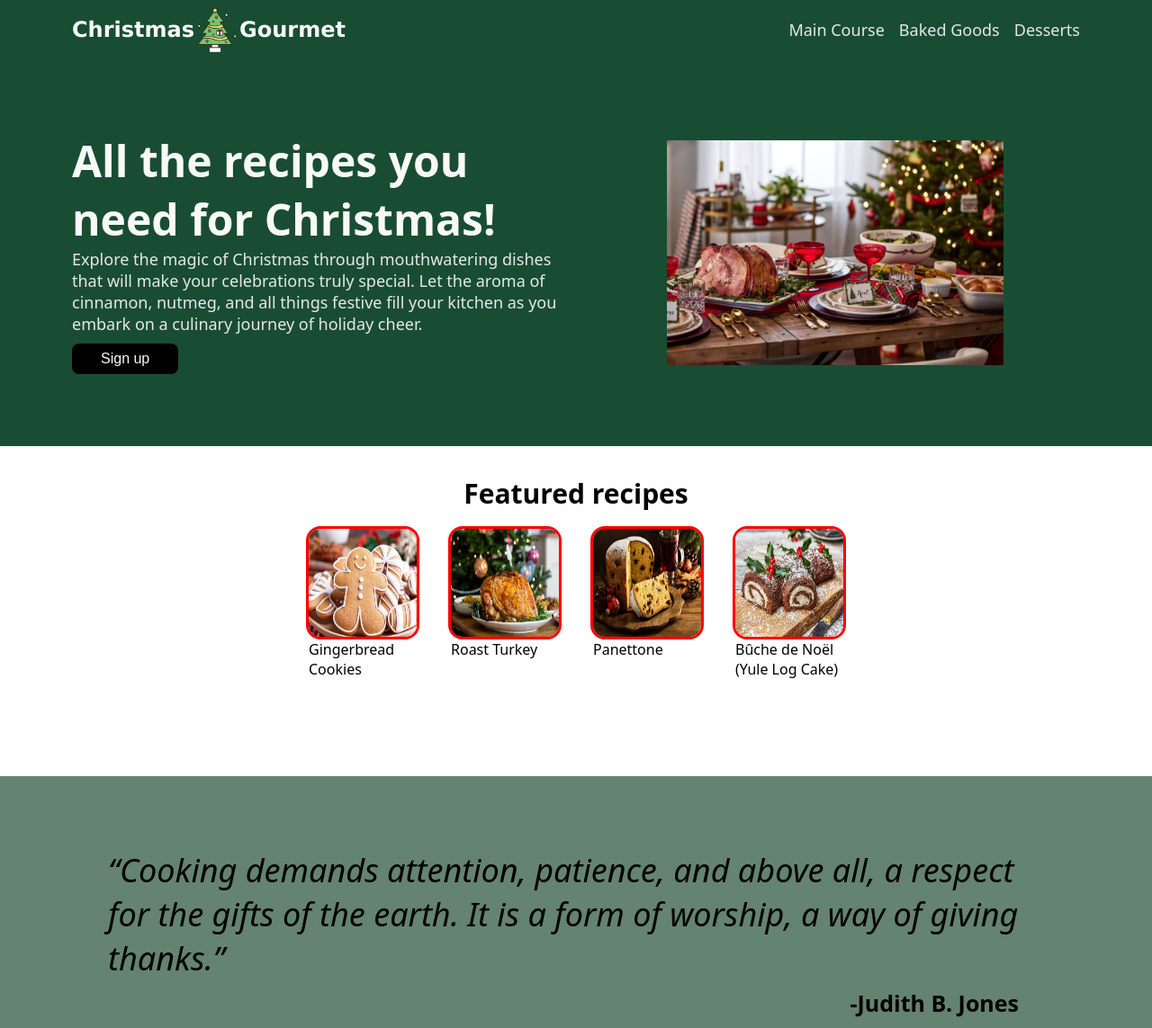
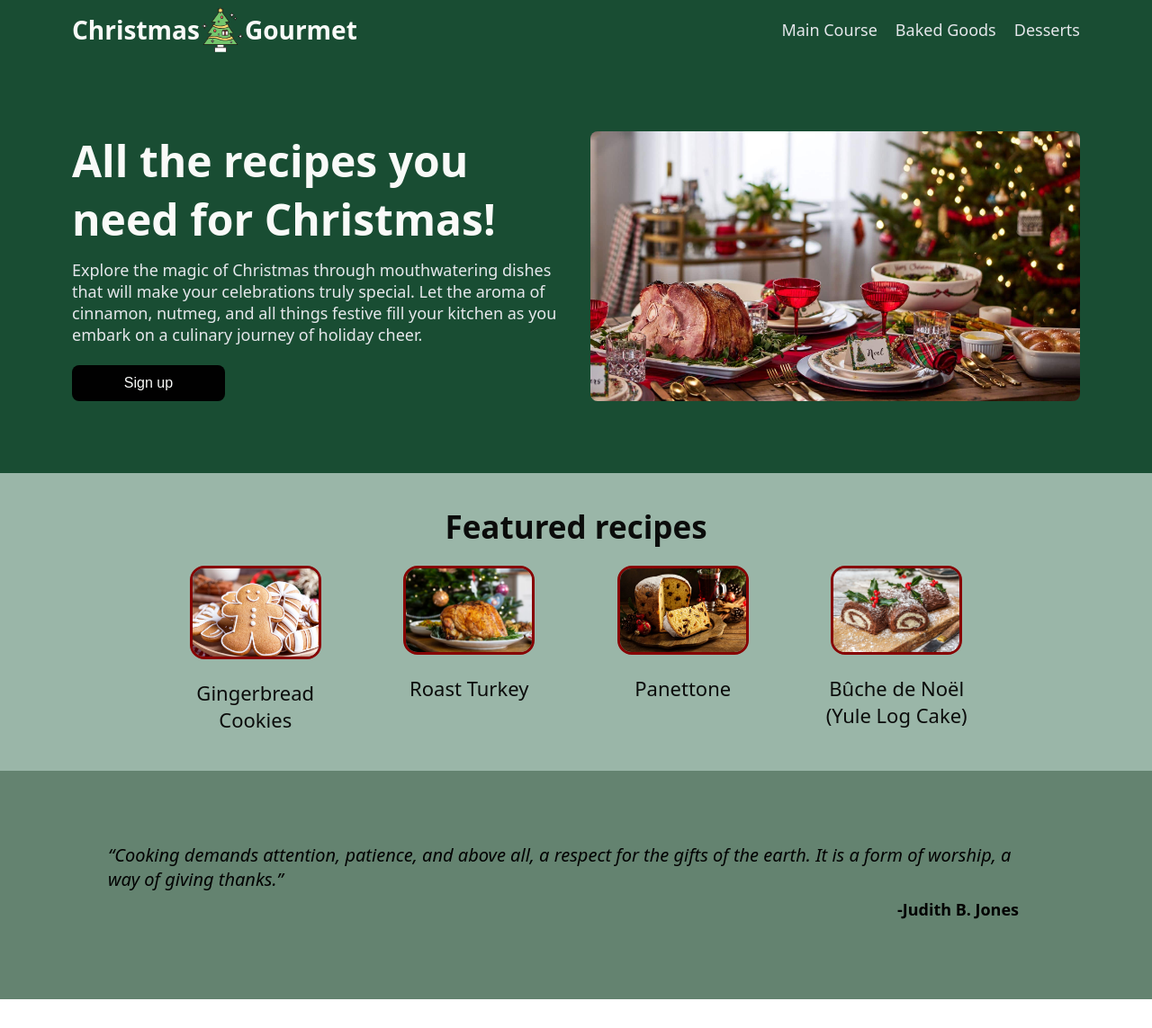
Before and after one commit to vale-git/TheOdinProject_LandingPage, a plain HTML site: page index.html in a window 1280 px wide. Shown: the top 1143 px of the page at 90% size. Drawn offline with Linux system fonts and the light colour scheme.

Commit message:
Adjusting css

```diff
--- a/css/styles.css
+++ b/css/styles.css
@@ -13,6 +13,8 @@ button {
     font-size: 16px;
     color: #F9FAF8;
     background-color: #010101;
+    width: 170px;
+    height: 40px;
 }
 
 .header {
@@ -27,8 +29,7 @@ button {
     display: flex;
     color: #F9FAF8;
     font-weight: 700;
-    font-size: 24px;
-    font-family:'Lucida Sans', 'Lucida Sans Regular', 'Lucida Grande', 'Lucida Sans Unicode', Geneva, Verdana, sans-serif;
+    font-size: 28px;
     align-items: center;
 }
 
@@ -46,7 +47,7 @@ button {
 ul {
     display: flex;
     align-items: center;
-    gap: 16px;
+    gap: 20px;
     list-style: none;
     margin: 0;
     padding: 0;
@@ -66,8 +67,11 @@ ul {
     gap: 32px;
 }
 
-.content-right {
+.content-left {
+    display: flex;
     flex: 1;
+    flex-direction: column;
+    gap: 12px;
 }
 
 .main-title {
@@ -86,20 +90,16 @@ ul {
     border: none;
 }
 
-.image-table {
-    display: flex;
-    align-items: center;
-    justify-content: center;
+.content-right {
+    align-self: stretch;
     flex: 1;
+    border-radius: 8px;
+    background: url(../images/Christmas-dinner.jpg);
+    background-size: cover;
 }
 
-.image-table img {
-    width: auto;
-    height: 250px;
-}
-
-.content2 {
-    background-color: white;
+.content {
+    background-color: #9ab6a8;
     display: flex;
     align-items: center;
     flex-direction: column;
@@ -107,39 +107,45 @@ ul {
     padding-bottom: 32px;
 }
 
-.title2 {
-    font-size: 30px;
+.subtitle {
+    font-size: 35px;
     font-weight: 800;
-    color:#010101;
-    padding: 16px;
+    color:#0b0c0b;
+    padding: 20px;
 }
 
-.cuadros {
+.boxes {
     display: flex;
-    align-items: center;
-
     gap: 32px;
-    flex: 1;
-    flex-wrap: wrap;
 }
 
-.cuadro {
-    border: 3px #FF0000;
+.box {
+    border: 3px #870202;
     border-style: solid;
     border-radius: 16px;
 }
 
 .image-space {
     display: flex;
+    flex: 1;
     flex-direction: column;
-    justify-content: center;
     align-items: center;
 }
 
-.image-space div, .cuadro {
-    width: 120px;
-    height: 120px;
+.box {
+    max-width: 140px;
+    max-height: 140px;
+    width: auto;
+    height: auto;
 }
+
+.text {
+    color: #0b0c0b;
+    font-size: 22px;
+    margin-bottom: 10px;
+    text-align: center;
+}
+
 
 .content3 {
     background-color: #648370;
@@ -150,13 +156,13 @@ ul {
 }
 
 .quote {
-    font-size: 36px;
+    font-size: 20px;
     font-style: italic;
     margin: 0 40px;
 }
 
 .author {
-    font-size: 25px;
+    font-size: 18px;
     font-weight: bold;
     align-self: flex-end;
     padding: 8px;
--- a/index.html
+++ b/index.html
@@ -18,7 +18,7 @@
     </div>
     <div class="body">
         <div class="initial-content">
-            <div class="content-right">
+            <div class="content-left">
                 <div class="main-title">All the recipes you need for Christmas!</div>
                 <div class="subtext">Explore the magic of Christmas through mouthwatering dishes that will
                     make your celebrations truly special. Let the aroma of cinnamon, nutmeg,
@@ -26,36 +26,36 @@
                 </div>
                 <button class="sign-up">Sign up</button>
             </div>
-            <div class="image-table">
-                <img src="images/Christmas-dinner.jpg">
+            <div class="content-right">
+
             </div>
         </div>
-        <div class="content2">
-            <div class="title2">Featured recipes</div>
-            <div class="cuadros">
+        <div class="content">
+            <div class="subtitle">Featured recipes</div>
+            <div class="boxes">
                 <div class="image-space">
-                    <img class="cuadro" src="images/Gingerbread-Cookies.jpg">
-                    <div class="text2">Gingerbread Cookies</div>
+                    <img class="box" src="images/Gingerbread-Cookies.jpg">
+                    <p class="text">Gingerbread Cookies</p>
                 </div>
                 <div class="image-space">
-                    <img class="cuadro" src="images/Roast_Turkey.png">
-                    <div class="text2">Roast Turkey</div>
+                    <img class="box" src="images/Roast_Turkey.png">
+                    <p class="text">Roast Turkey</p>
                 </div>
                 <div class="image-space">
-                    <img class="cuadro" src="images/Panettone.jpeg">
-                    <div class="text2">Panettone</div>
+                    <img class="box" src="images/Panettone.jpeg">
+                    <p class="text">Panettone</p>
                 </div>
                 <div class="image-space">
-                    <img class="cuadro" src="images/Yule_Log.jpg">
-                    <div class="text2">Bûche de Noël (Yule Log Cake)</div>
+                    <img class="box" src="images/Yule_Log.jpg">
+                    <p class="text">Bûche de Noël (Yule Log Cake)</p>
                 </div>
             </div>
         </div>
         <div class="content3">
-            <div class="quote">“Cooking demands attention, patience, and above all,
+            <p class="quote">“Cooking demands attention, patience, and above all,
                 a respect for the gifts of the earth. It is a form of worship,
                 a way of giving thanks.”
-            </div>
+            </p>
             <div class="author">-Judith B. Jones</div>
         </div>
         <div class="content4">
```
